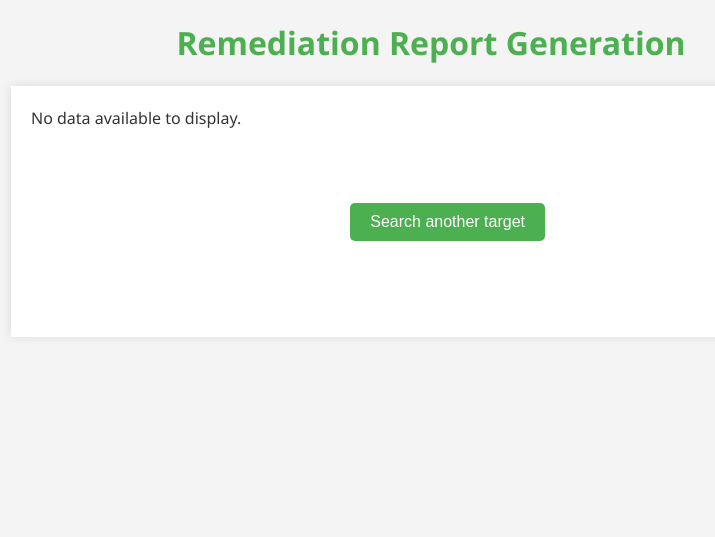
After one commit to zriback/AI-Social-Engineering, a Flask app: page /display_help in a window 1280 px wide. The commit adds this page. Shown: the top 537 px of the page, without its empty margins (209-924 px from the left). Run offline with Flask 3, Linux system fonts and the light colour scheme; parts of the project's set-up code (start-up, migrations or seed data) failed here and were passed over.

Commit message:
Add files via upload

```diff
--- /dev/null
+++ b/www/templates/display_help.html
@@ -0,0 +1,65 @@
+
+<!DOCTYPE html>
+<html lang="en">
+<head>
+    <meta charset="UTF-8">
+    <meta name="viewport" content="width=device-width, initial-scale=1.0">
+    <title>Profile Information</title>
+    <style>
+        body {
+            font-family: "Segoe UI", Tahoma, Geneva, Verdana, sans-serif;
+            margin: 20px;
+            background-color: #f4f4f4;
+            color: #333;
+        }
+        h1 {
+            text-align: center;
+            color: #4CAF50;
+        }
+        .content {
+            max-width: 800px;
+            margin: 0 auto;
+            background: #fff;
+            padding: 20px;
+            line-height: 1.6;
+            box-shadow: 0 0 10px rgba(0,0,0,0.1);
+            white-space: pre-wrap; /* Preserves new lines and allows text wrapping */
+            word-wrap: break-word;  /* Breaks long words to prevent horizontal scrolling */
+        }
+        .button-container {
+            text-align: center;
+            margin-top: 20px;
+        }
+        .button-container button {
+            padding: 10px 20px;
+            background-color: #4CAF50;
+            color: white;
+            border: none;
+            border-radius: 5px;
+            cursor: pointer;
+            font-size: 16px;
+        }
+        .button-container button:hover {
+            background-color: #45a049;
+        }
+        label {
+            font-weight: bold;
+            display: block;
+            margin-top: 20px;
+        }
+        textarea {
+            width: 100%;
+            padding: 10px;
+            font-size: 16px;
+            resize: vertical;
+        }
+    </style>
+</head>
+<body>
+    <h1>Remediation Report Generation</h1>
+    <div class="content">{{ file_contents }}
+    <div class="button-container">
+        <button onclick="location.href='/'">Search another target</button>
+    </div>
+</body>
+</html>
```
Also changed, not shown: www/templates/display_gen_help.html (added, +67 -0 lines), www/templates/display_phishing_mats.html (+15 -0 lines).
